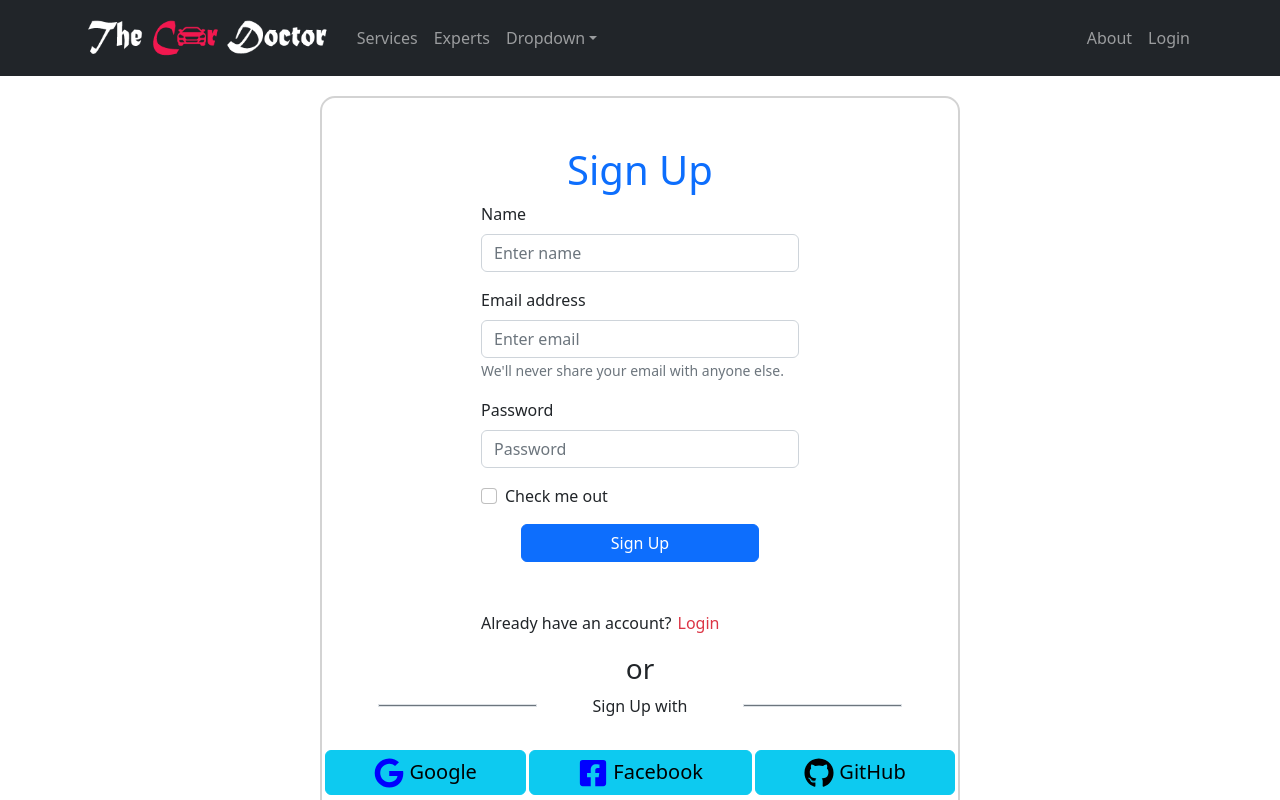
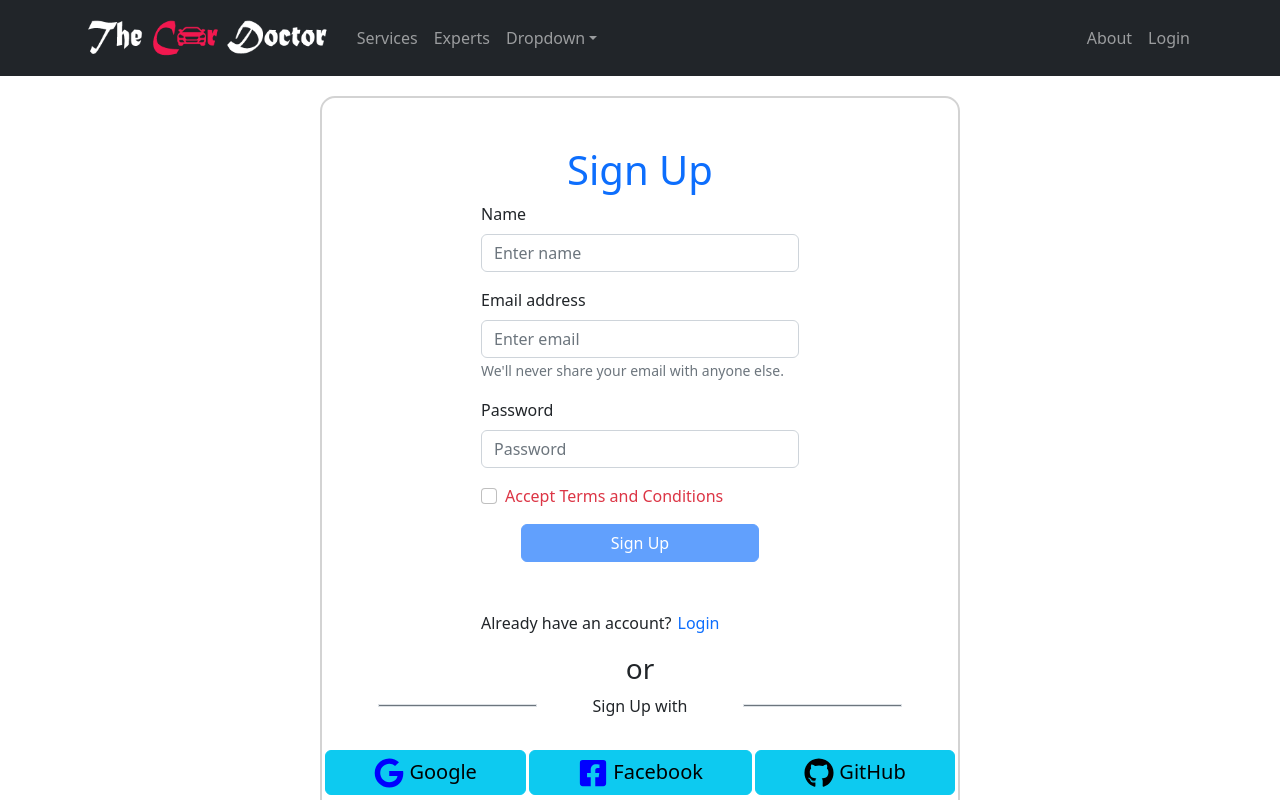
Before and after one commit to Rezaul909/car-servicing-point, a React (Create React App) app: page /signUp in a window 1280 px wide. Shown: the top 800 px of the page. Built offline with nearby package versions, Linux system fonts and the light colour scheme; no server answers.

Commit message:
terms&Conditions added

```diff
--- a/src/Pages/Register/Login/Login.js
+++ b/src/Pages/Register/Login/Login.js
@@ -1,7 +1,7 @@
 import React, { useRef } from "react";
 import './Login.css';
 import { Button, Form, Spinner } from "react-bootstrap";
-import { useSignInWithEmailAndPassword } from "react-firebase-hooks/auth";
+import { useSendPasswordResetEmail, useSignInWithEmailAndPassword } from "react-firebase-hooks/auth";
 import { useLocation, useNavigate } from "react-router-dom";
 import auth from "../../../firebase.init";
 import SocialSignUp from "../SocialSignUp/SocialSignUp";
@@ -10,8 +10,8 @@ const Login = () => {
   const emailRef = useRef("");
   const passwordRef = useRef("");
   const navigate = useNavigate();
-  const [signInWithEmailAndPassword, user, loading, error] =
-    useSignInWithEmailAndPassword(auth);
+  const [signInWithEmailAndPassword, user, loading] =useSignInWithEmailAndPassword(auth);
+  const [sendPasswordResetEmail] = useSendPasswordResetEmail(auth);
   const location = useLocation();
 
   const from = location.state?.from?.pathname || "/";
@@ -29,6 +29,12 @@ const Login = () => {
   const navigateToRegister = (e) => {
     navigate("/signUp");
   };
+
+  const resetPassword = async () =>{
+    const email = emailRef.current.value;
+    await sendPasswordResetEmail(email);
+    alert('Sent email');
+  }
 
   if (user) {
     navigate(from, { replace: true });
@@ -61,9 +67,6 @@ const Login = () => {
               required
             />
           </Form.Group>
-          <Form.Group className="mb-3" controlId="formBasicCheckbox">
-            <Form.Check type="checkbox" label="Check me out" />
-          </Form.Group>
           <Button
             className="w-75 d-block mx-auto"
             variant="primary"
@@ -89,13 +92,23 @@ const Login = () => {
           <p className="mt-4">
             New to Car Doctor?{" "}
             <button
-              className="text-danger border-0 bg-white"
+              className="text-primary border-0 bg-white"
               onClick={navigateToRegister}
             >
               please register
             </button>{" "}
           </p>
+
         </Form>
+        <p className="mt-4">
+            Forget Password?
+            <button
+              className="text-primary border-0 bg-white"
+              onClick={resetPassword}
+            >
+              Reset Password
+            </button>
+          </p>
       </div>
       <SocialSignUp></SocialSignUp>
     </div>
--- a/src/Pages/Register/SignUp/SignUp.js
+++ b/src/Pages/Register/SignUp/SignUp.js
@@ -4,12 +4,15 @@ import { useNavigate } from "react-router-dom";
 import { useCreateUserWithEmailAndPassword } from "react-firebase-hooks/auth";
 import auth from "../../../firebase.init";
 import SocialSignUp from "../SocialSignUp/SocialSignUp";
+import { useState } from "react";
 
 const SignUp = () => {
   const nameRef = useRef("");
   const emailRef = useRef("");
   const passwordRef = useRef("");
   const navigate = useNavigate();
+
+  const [agree, setAgree] = useState(false);
 
   const [createUserWithEmailAndPassword, user, loading, error] =
     useCreateUserWithEmailAndPassword(auth);
@@ -19,10 +22,11 @@ const SignUp = () => {
     const name = nameRef.current.value;
     const email = emailRef.current.value;
     const password = passwordRef.current.value;
+    if(agree){
+      createUserWithEmailAndPassword(email, password);
+    }
 
-    createUserWithEmailAndPassword(email, password);
-
-    console.log(name, email, password);
+    // console.log(name, email, password);
   };
 
   const navigateToLogin = (e) => {
@@ -68,10 +72,13 @@ const SignUp = () => {
             required
           />
         </Form.Group>
-        <Form.Group className="mb-3" controlId="formBasicCheckbox">
-          <Form.Check type="checkbox" label="Check me out" />
+        <Form.Group  controlId="formBasicCheckbox">
+          <Form.Check onClick={()=> setAgree(!agree)}
+            className={`mb-3 ${agree ? 'text-success' : 'text-danger'}`}
+            type="checkbox"
+            label= " Accept Terms and Conditions" />
         </Form.Group>
-        <Button className="w-75 d-block mx-auto" variant="primary" type="submit">
+        <Button disabled={!agree} className="w-75 d-block mx-auto" variant="primary" type="submit">
           Sign Up
         </Button>{" "}
         <br />
@@ -92,12 +99,13 @@ const SignUp = () => {
         <p className="mt-4">
           Already have an account?
           <button
-            className="text-danger border-0 bg-white"
+            className="text-primary border-0 bg-white"
             onClick={navigateToLogin}
           >
             Login
           </button>
         </p>
+
       </Form>
       </div>
       <SocialSignUp></SocialSignUp>
```
